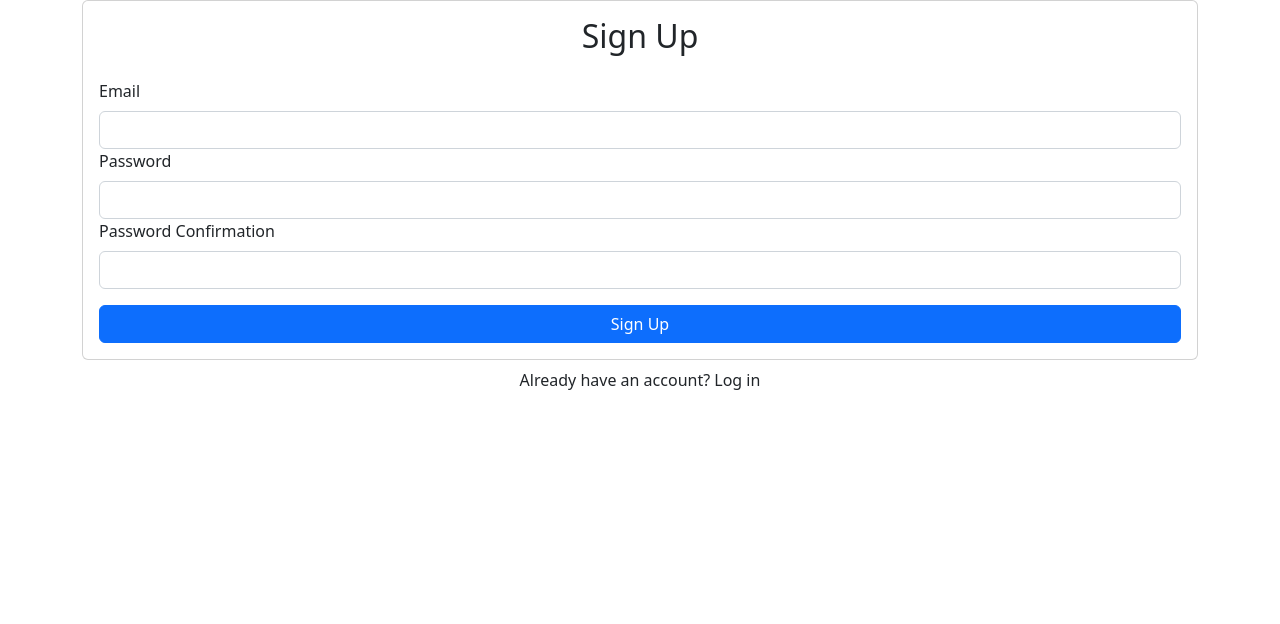
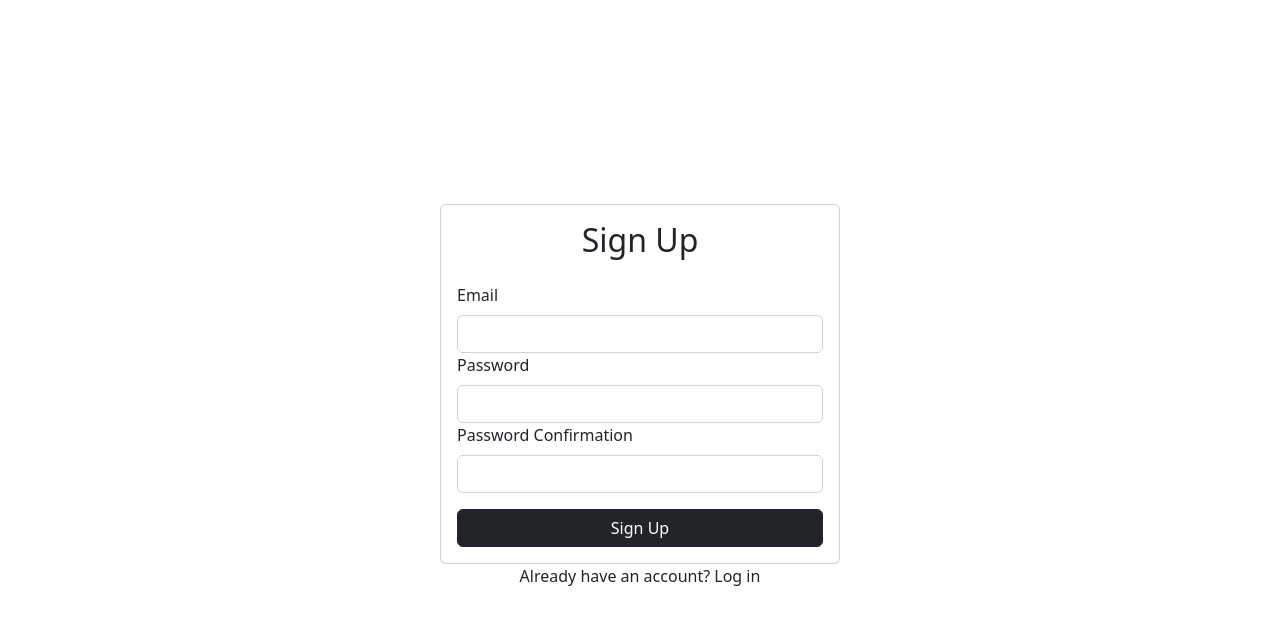
Before and after one commit to John-Kimani/yelp-camp, a React (Create React App) app: page /signup in a window 1280 px wide. Shown: the top 624 px of the page. Built offline with nearby package versions, Linux system fonts and the light colour scheme; no server answers.

Commit message:
SignUp : Style component

```diff
--- a/src/pages/Home/Auth/SignUp.tsx
+++ b/src/pages/Home/Auth/SignUp.tsx
@@ -1,11 +1,14 @@
 import React from 'react';
-import { Button, Card, Form } from 'react-bootstrap';
+import { Button, Card, Container, Form } from 'react-bootstrap';
 
 interface ISignUpPage {};
 
 const SignUpPage: React.FC<ISignUpPage> = () => {
   return (
     <>
+    <Container className='d-flex align-items-center justify-content-center'
+        style={{minHeight: '100vh'}}>
+    <div className="w-100 mt-2" style={{maxWidth: '400px'}}>
     <Card>
         <Card.Body>
             <h2 className='text-center mb-4'>Sign Up</h2>
@@ -28,13 +31,13 @@ const SignUpPage: React.FC<ISignUpPage> = () => {
                     <Form.Control type='password' required />
                 </Form.Group>
 
-                <Button className='w-100 mt-3' type='submit'>Sign Up</Button>
+                <Button className='submit-btn w-100 mt-3' variant='dark' type='submit'>Sign Up</Button>
             </Form>
         </Card.Body>
     </Card>
-    <div className="text-center w-100 mt-2">
-    Already have an account? Log in
+    <p className='text-center'>    Already have an account? Log in</p>
     </div>
+    </Container>
     </>
   )
 }
```
